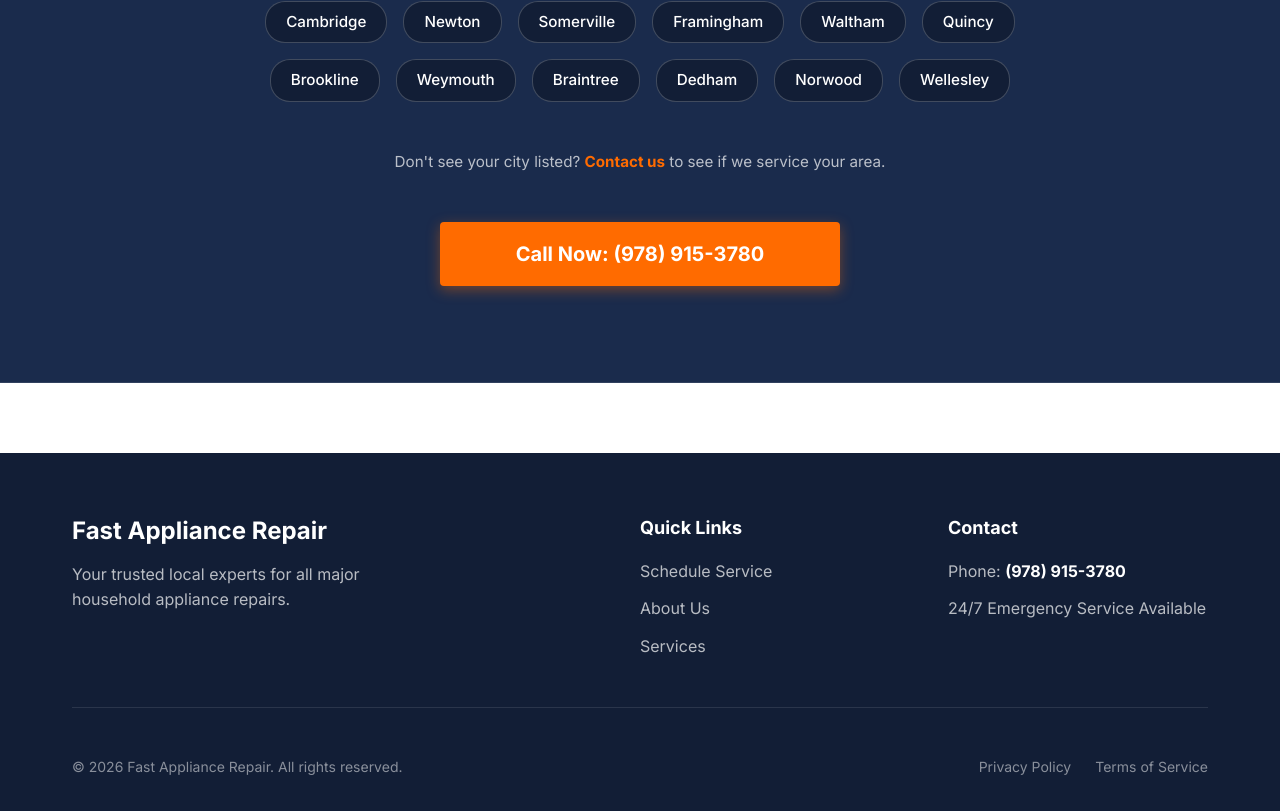
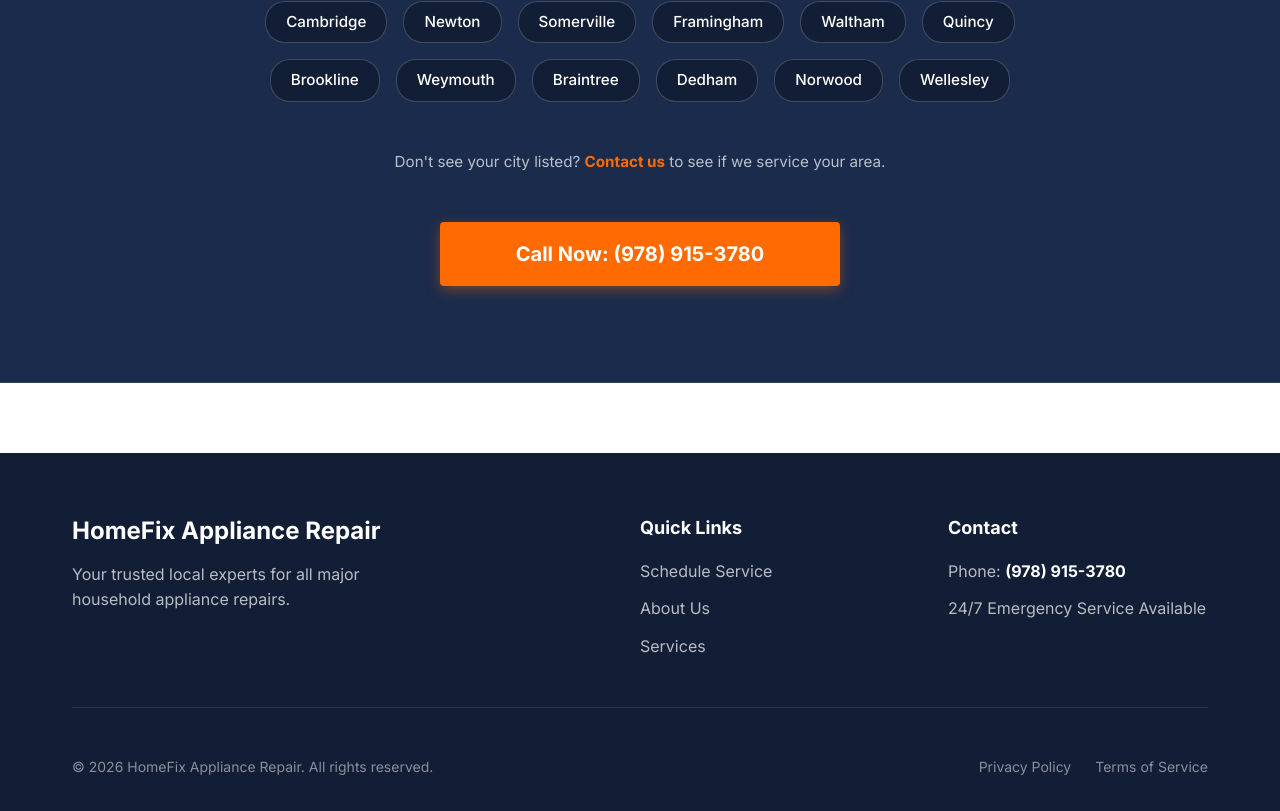
Before and after one commit to azee48/appliance-repair, a Next.js app: page / in a window 1280 px wide. Shown: the part 4238-5049 px from the top of the page. Built offline with nearby package versions, Linux system fonts and the light colour scheme.

Commit message:
Update Footer.js

```diff
--- a/src/components/Footer.js
+++ b/src/components/Footer.js
@@ -9,7 +9,7 @@ export default function Footer() {
       <div className={`container ${styles.container}`}>
         <div className={styles.top}>
           <div className={styles.brand}>
-            <h3>Fast Appliance Repair</h3>
+            <h3>HomeFix Appliance Repair</h3>
             <p>Your trusted local experts for all major household appliance repairs.</p>
           </div>
           <div className={styles.links}>
@@ -25,7 +25,7 @@ export default function Footer() {
           </div>
         </div>
         <div className={styles.bottom}>
-          <p>&copy; {currentYear} Fast Appliance Repair. All rights reserved.</p>
+          <p>&copy; {currentYear} HomeFix Appliance Repair. All rights reserved.</p>
           <div className={styles.legal}>
             <Link href="#">Privacy Policy</Link>
             <Link href="#">Terms of Service</Link>
```
